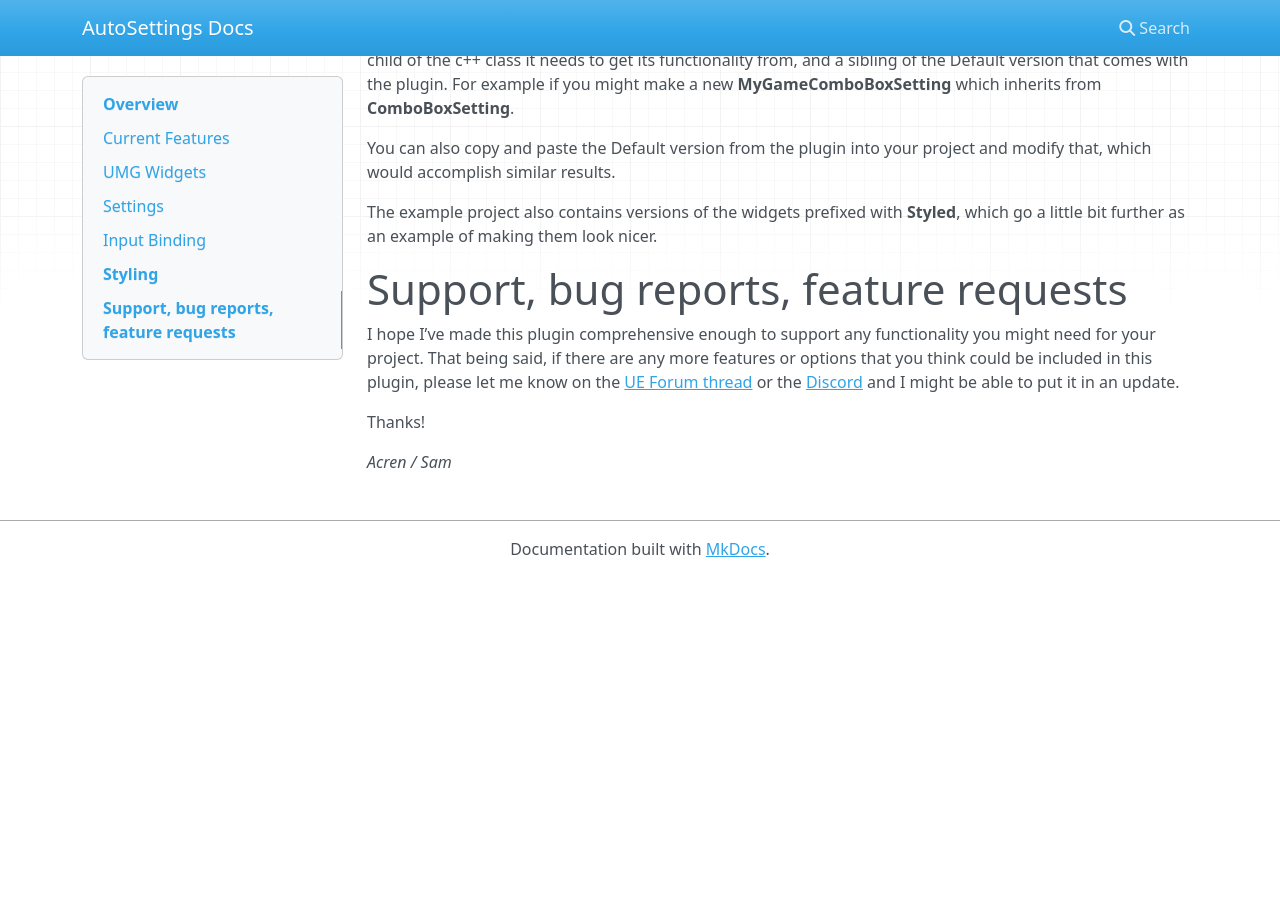
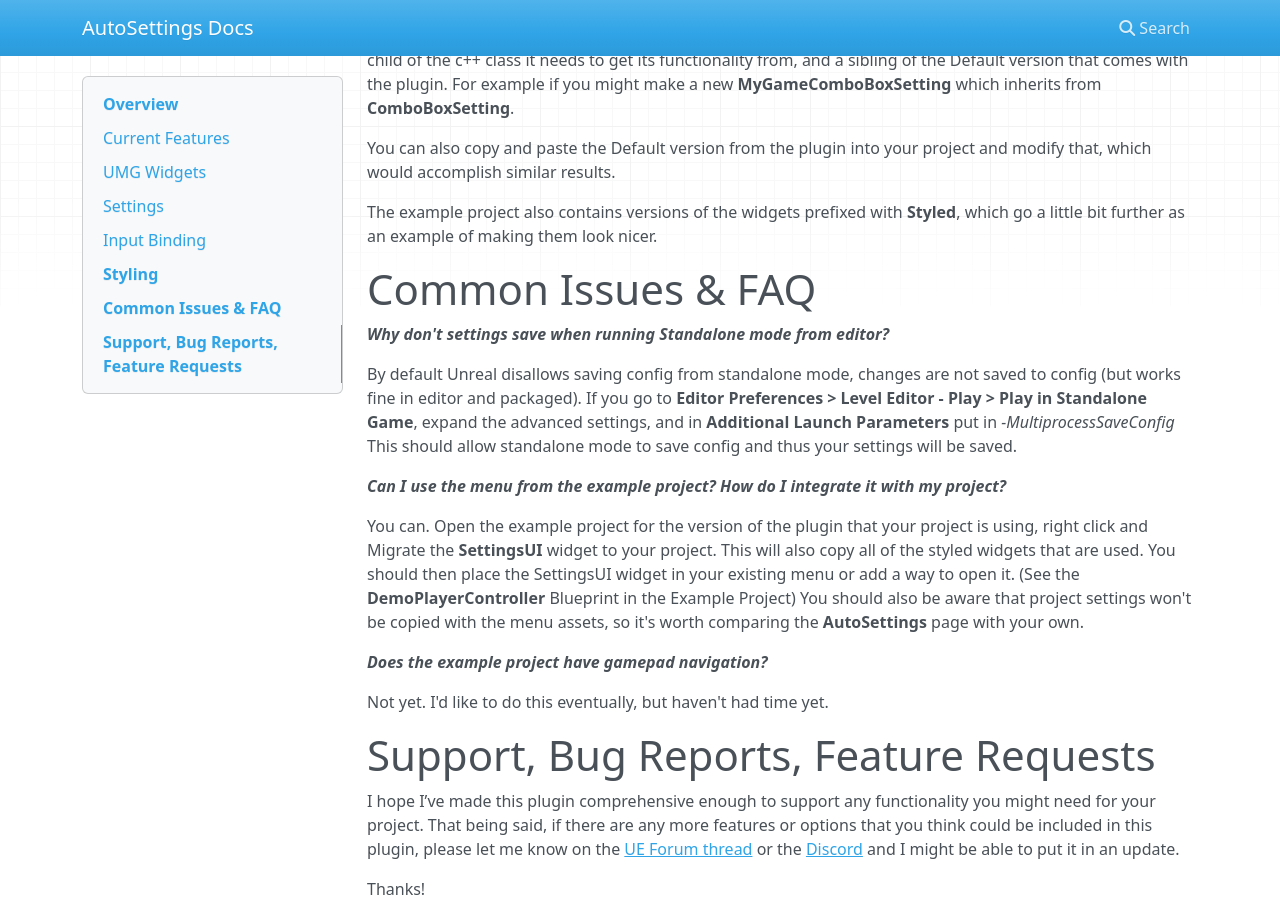
Before and after one commit to Acren/AutoSettings-Docs, an MkDocs documentation site: the page built from docs/index.md, in a window 1280 px wide and 900 px high, scrolled down 15594 px. Built offline with MkDocs 1.6.1, drawn with Linux system fonts in a browser that asks for light colours; nearby versions of some CDN libraries; before the commit the page ends 16171 px from its top, so only the background shows below that.

Commit message:
Add FAQ section

```diff
--- a/docs/index.md
+++ b/docs/index.md
@@ -306,7 +306,24 @@ You can also copy and paste the Default version from the plugin into your projec
 
 The example project also contains versions of the widgets prefixed with **Styled**, which go a little bit further as an example of making them look nicer.
 
-# Support, bug reports, feature requests
+# Common Issues & FAQ
+
+***Why don't settings save when running Standalone mode from editor?***
+
+By default Unreal disallows saving config from standalone mode, changes are not saved to config (but works fine in editor and packaged). If you go to **Editor Preferences > Level Editor - Play > Play in Standalone Game**, expand the advanced settings, and in **Additional Launch Parameters** put in
+*-MultiprocessSaveConfig*
+This should allow standalone mode to save config and thus your settings will be saved.
+
+***Can I use the menu from the example project? How do I integrate it with my project?***
+
+You can. Open the example project for the version of the plugin that your project is using, right click and Migrate the **SettingsUI** widget to your project. This will also copy all of the styled widgets that are used. You should then place the SettingsUI widget in your existing menu or add a way to open it. (See the **DemoPlayerController** Blueprint in the Example Project)
+You should also be aware that project settings won't be copied with the menu assets, so it's worth comparing the **AutoSettings** page with your own.
+
+***Does the example project have gamepad navigation?***
+
+Not yet. I'd like to do this eventually, but haven't had time yet.
+
+# Support, Bug Reports, Feature Requests
 
 I hope I’ve made this plugin comprehensive enough to support any functionality you might need for your project. That being said, if there are any more features or options that you think could be included in this plugin, please let me know on the [UE Forum thread](https://forums.unrealengine.com/unreal-engine/marketplace/1354733-auto-settings-game-options-and-input-binding-toolkit) or the [Discord](https://discord.gg/EzgeRNB) and I might be able to put it in an update.
 
```
